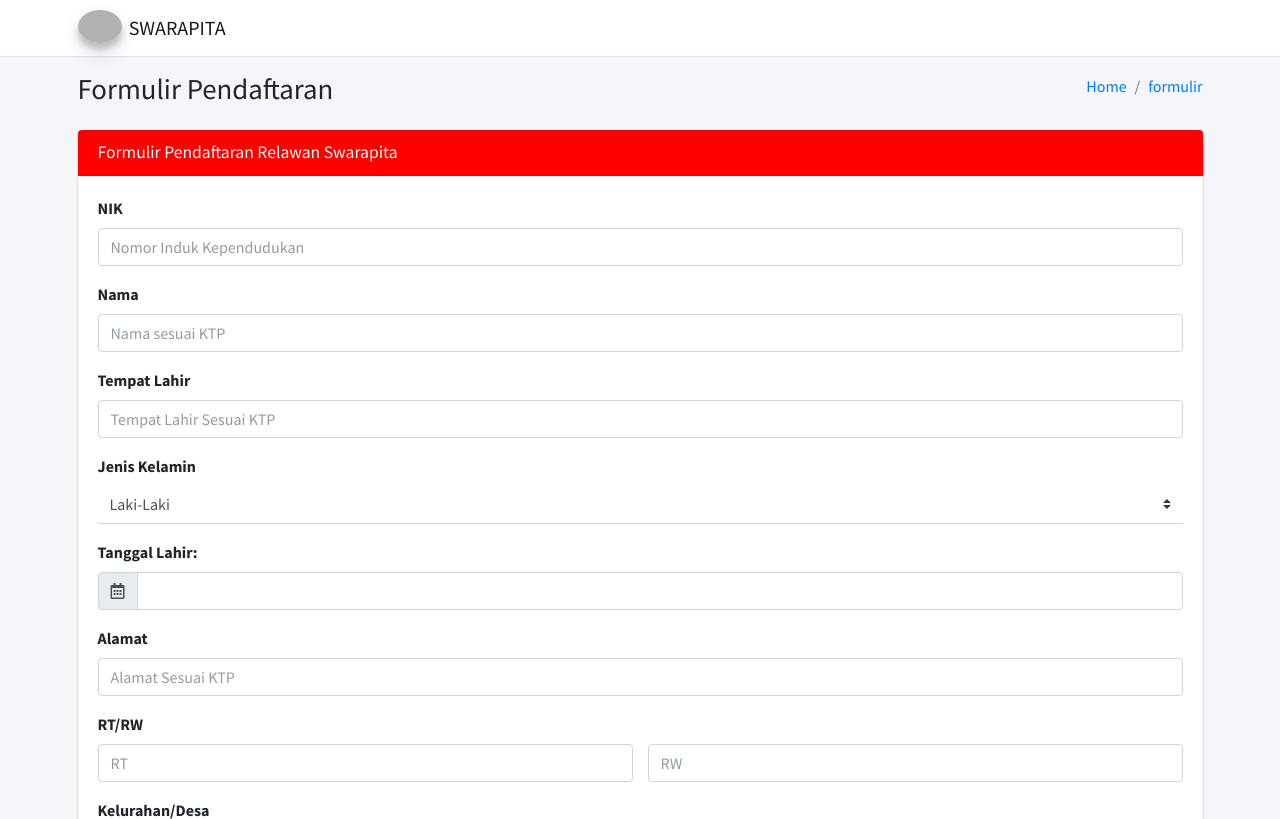
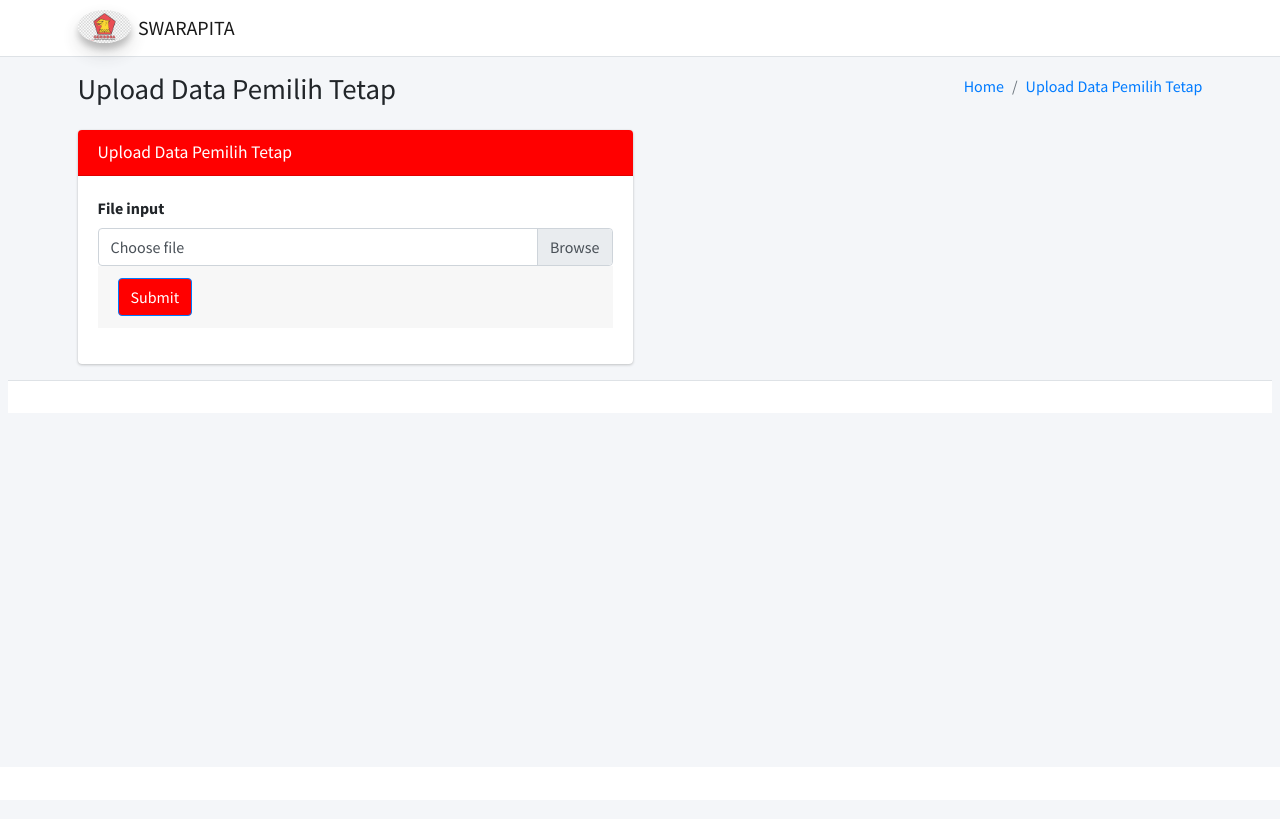
Before and after one commit to rd-afi/swarapita, a CodeIgniter app: page /swarapita/ in a window 1280 px wide. Shown: the top 819 px of the page. After the commit the page ends 381 px from the top, so only its background shows below. Run offline with CodeIgniter, Linux system fonts and the light colour scheme; some libraries are stand-ins or nearby versions; grey boxes are pictures that could not be loaded.

Commit message:
update formulir pemilih tetap

```diff
--- a/application/controllers/Welcome.php
+++ b/application/controllers/Welcome.php
@@ -20,6 +20,6 @@ class Welcome extends CI_Controller {
 	 */
 	public function index()
 	{
-		$this->load->view('index');
+		$this->load->view('input_admin');
 	}
 }
--- a/application/views/index.php
+++ b/application/views/index.php
@@ -32,6 +32,7 @@ scratch. This page gets rid of all links and provides the needed markup only.
       <button class="navbar-toggler order-1" type="button" data-toggle="collapse" data-target="#navbarCollapse" aria-controls="navbarCollapse" aria-expanded="false" aria-label="Toggle navigation">
         <span class="navbar-toggler-icon"></span>
       </button>
+
 
       <div class="collapse navbar-collapse order-3" id="navbarCollapse">
         <!-- Left navbar links -->
--- /dev/null
+++ b/application/views/input_admin.php
@@ -0,0 +1,134 @@
+<!DOCTYPE html>
+<!--
+This is a starter template page. Use this page to start your new project from
+scratch. This page gets rid of all links and provides the needed markup only.
+-->
+<html lang="en">
+<head>
+  <meta charset="utf-8">
+  <meta name="viewport" content="width=device-width, initial-scale=1">
+  <title>SWARAPITA</title>
+  <title>SWARAPITA</title>
+
+  <link rel="stylesheet" href="<?php echo base_url();?>assets/plugins/daterangepicker/daterangepicker.css">
+  <!-- Google Font: Source Sans Pro -->
+  <link rel="stylesheet" href="https://fonts.googleapis.com/css?family=Source+Sans+Pro:300,400,400i,700&display=fallback">
+  <!-- Font Awesome Icons -->
+  <link rel="stylesheet" href="<?php echo base_url();?>/assets/plugins/fontawesome-free/css/all.min.css">
+  <!-- Theme style -->
+  <link rel="stylesheet" href="<?php echo base_url();?>/assets/dist/css/adminlte.min.css">
+</head>
+<body class="hold-transition layout-top-nav">
+<div class="wrapper">
+
+  <!-- Navbar -->
+  <nav class="main-header navbar navbar-expand-md navbar-light navbar-white">
+    <div class="container">
+      <a href="<?php echo base_url();?>/assets/index3.html" class="navbar-brand">
+        <img src="<?php echo base_url();?>/assets/dist/img/Partai Gerindra Logo - Download Free PNG.png" alt="AdminLTE Logo" class="brand-image img-circle elevation-3" style="opacity: .8">
+        <span class="brand-text font-weight-light"><b>SWARAPITA</b></span>
+      </a>
+
+      <button class="navbar-toggler order-1" type="button" data-toggle="collapse" data-target="#navbarCollapse" aria-controls="navbarCollapse" aria-expanded="false" aria-label="Toggle navigation">
+        <span class="navbar-toggler-icon"></span>
+      </button>
+
+
+      <div class="collapse navbar-collapse order-3" id="navbarCollapse">
+        <!-- Left navbar links -->
+
+        </ul>
+  </nav>
+  <!-- /.navbar -->
+
+  <!-- Content Wrapper. Contains page content -->
+  <div class="content-wrapper">
+    <!-- Content Header (Page header) -->
+    <div class="content-header">
+      <div class="container">
+        <div class="row mb-2">
+          <div class="col-sm-6">
+            <h1 class="m-0"> Upload Data Pemilih Tetap</h1>
+          </div><!-- /.col -->
+          <div class="col-sm-6">
+            <ol class="breadcrumb float-sm-right">
+              <li class="breadcrumb-item"><a href="#">Home</a></li>
+              <li class="breadcrumb-item"><a href="#">Upload Data Pemilih Tetap</a></li>
+            </ol>
+          </div><!-- /.col -->
+        </div><!-- /.row -->
+      </div><!-- /.container-fluid -->
+    </div>
+    <!-- /.content-header -->
+
+    <!-- Main content -->
+    <div class="content">
+      <div class="container">
+        <div class="row">
+
+          <div class="col-md-6">
+            <!-- general form elements -->
+            <div class="card card-primary">
+              <div class="card-header"style="background-color:red;">
+                <h3 class="card-title"  >Upload Data Pemilih Tetap</h3>
+              </div>
+              <!-- /.card-header -->
+              <!-- form start -->
+              <form>
+                <div class="card-body">
+            <div class="form-group">
+                    <label for="exampleInputFile">File input</label>
+                    <div class="input-group">
+                      <div class="custom-file">
+                        <input type="file" class="custom-file-input" id="exampleInputFile">
+                        <label class="custom-file-label" for="exampleInputFile">Choose file</label>
+                      </div>
+                    </div>
+                <div class="card-footer">
+                  <button type="submit" class="btn btn-primary" style="background-color:red;">Submit</button>
+                </div>
+              </form>
+            </div>
+            <!-- /.card -->
+          </div>
+
+        </div>
+        <!-- /.row -->
+      </div><!-- /.container-fluid -->
+    </div>
+    <!-- /.content -->
+  </div>
+  <!-- /.content-wrapper -->
+
+  <!-- Control Sidebar -->
+  <aside class="control-sidebar control-sidebar-dark">
+    <!-- Control sidebar content goes here -->
+  </aside>
+  <!-- /.control-sidebar -->
+
+  <!-- Main Footer -->
+  <footer class="main-footer">
+
+     </footer>
+</div>
+<!-- ./wrapper -->
+
+<!-- REQUIRED SCRIPTS -->
+
+<!-- jQuery -->
+<script src="<?php echo base_url();?>/assets/plugins/jquery/jquery.min.js"></script>
+<!-- Bootstrap 4 -->
+<script src="<?php echo base_url();?>/assets/plugins/bootstrap/js/bootstrap.bundle.min.js"></script>
+<!-- AdminLTE App -->
+<script src="<?php echo base_url();?>/assets/dist/js/adminlte.min.js"></script>
+<!-- AdminLTE for demo purposes -->
+<script src="<?php echo base_url();?>/assets/dist/js/demo.js"></script>
+<script>
+//Datemask dd/mm/yyyy
+     $('#datemask').inputmask('dd/mm/yyyy', { 'placeholder': 'dd/mm/yyyy' })
+             //Datemask2 mm/dd/yyyy
+             $('#datemask2').inputmask('mm/dd/yyyy', { 'placeholder': 'mm/dd/yyyy' })
+             //Money Euro
+             $('[data-mask]').inputmask()</script>
+</body>
+</html>
```
Also changed, not shown: assets/dist/img/Partai Gerindra Logo - Download Free PNG.png (added).
